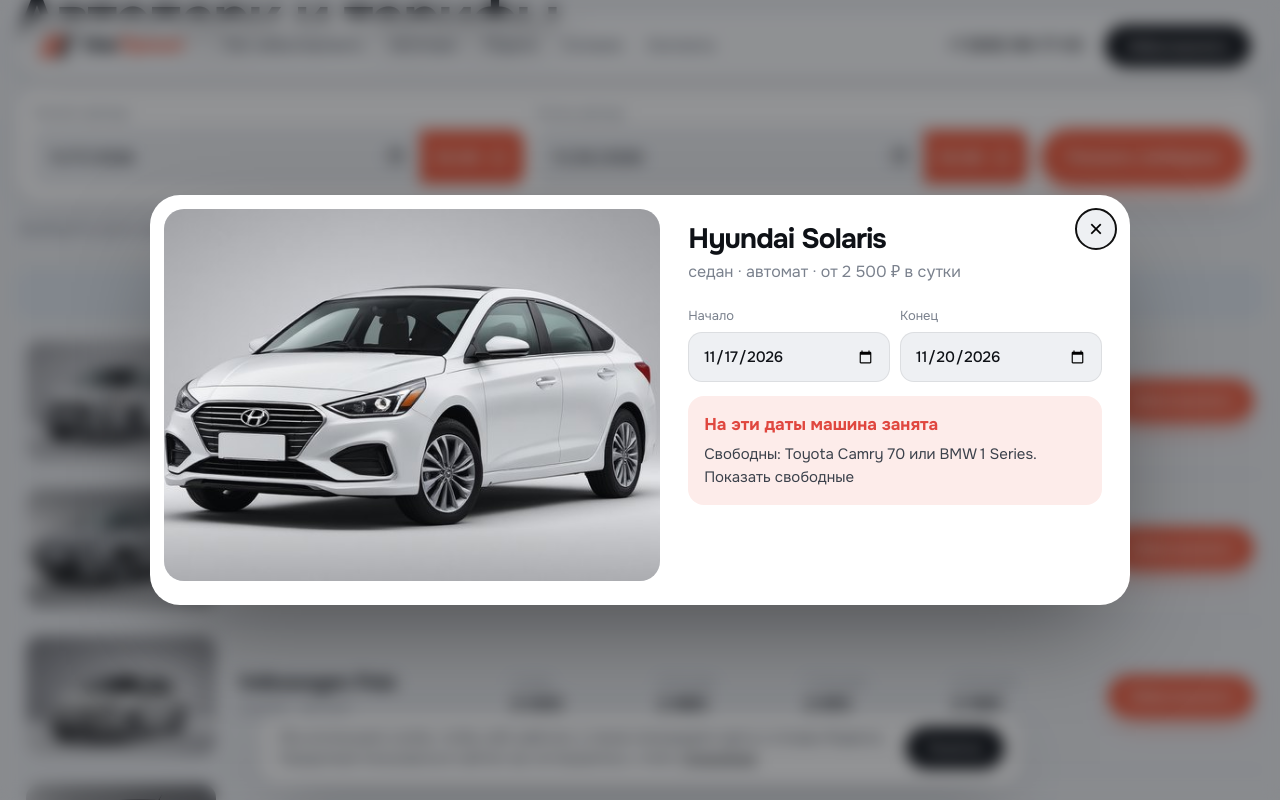
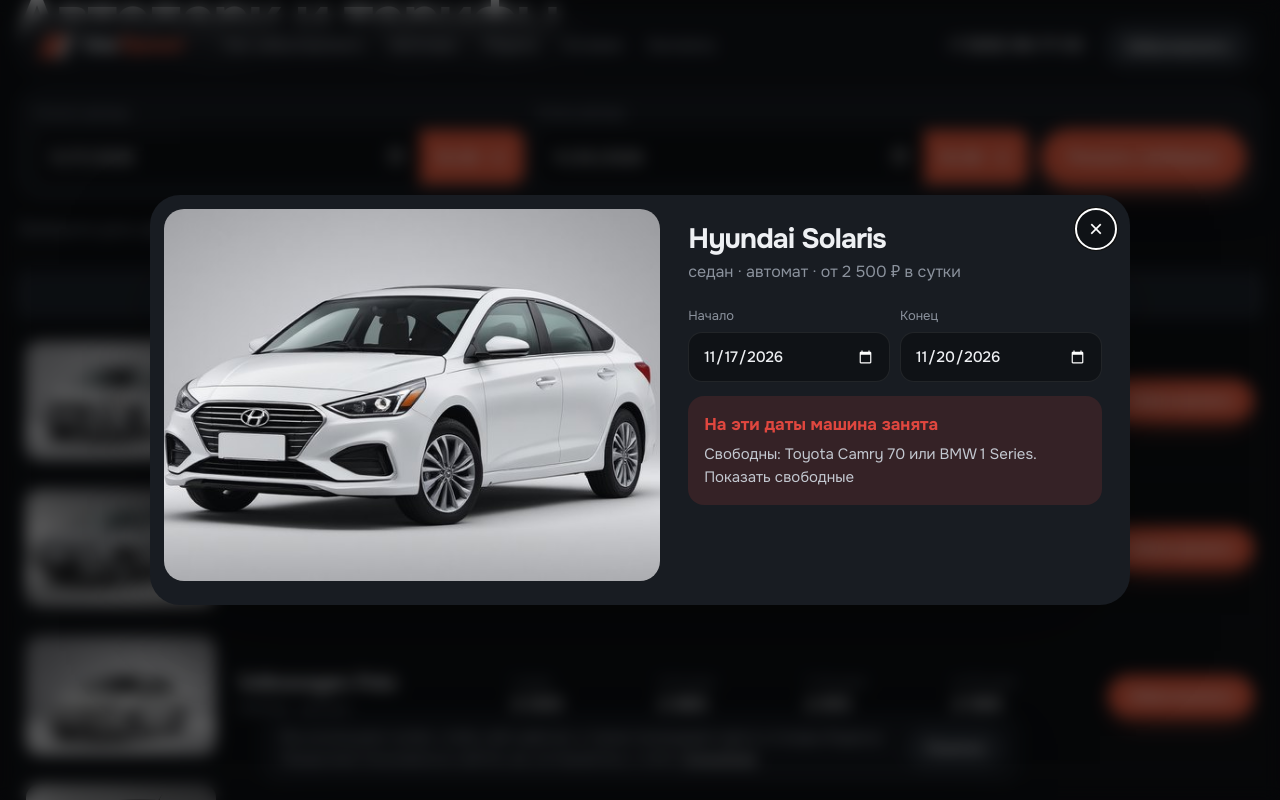
Before and after one commit to blank039/nikprokat-site, a plain HTML site: page index.html in a window 1280 px wide. Both pictures are taken after a click on the element 640 px from the left and 1745 px from the top of the page. Shown: the part 1345-2145 px from the top of the page. Drawn offline with Linux system fonts and the light colour scheme.

Commit message:
Обновление сайта

```diff
--- a/index.html
+++ b/index.html
@@ -7,9 +7,9 @@
 <meta name="viewport" content="width=device-width, initial-scale=1, viewport-fit=cover">
 <title>НикПрокат — аренда авто в Калининграде</title>
 <meta name="description" content="Аренда автомобилей в Калининграде. Подача в аэропорт Храброво и по области.">
-<meta name="theme-color" content="#eef0f3">
+<meta name="theme-color" content="#0f1216">
 <link rel="stylesheet" href="fonts/onest.css">
-<link rel="stylesheet" href="site.css?v=13">
+<link rel="stylesheet" href="site.css?v=14">
 </head>
 <body>
 
--- a/site.css
+++ b/site.css
@@ -343,3 +343,32 @@ button.btn { cursor: pointer; }
 .book__how { margin: 0 0 4px; font-size: 14px; color: var(--muted); }
 .btn--line { background: transparent; color: var(--ink); box-shadow: none; border: 1px solid var(--line); }
 .btn--line:hover { background: var(--bg); }
+
+/* ---------- тёмная тема (2026-11-16): светлый фон резал глаза ---------- */
+:root {
+  --bg: #0f1216;
+  --paper: #181c22;
+  --ink: #eef0f3;
+  --ink-2: #c3c8d0;
+  --muted: #8b929d;
+  --line: rgba(255, 255, 255, .08);
+  --coral-d: #ff7a5c;
+  --shadow: 0 1px 2px rgba(0, 0, 0, .3), 0 12px 32px -12px rgba(0, 0, 0, .55);
+  color-scheme: dark;
+}
+.nav { background: rgba(20, 23, 28, .72); border: 1px solid rgba(255, 255, 255, .07); }
+.btn--dark { background: #2a3038; color: #fff; }
+.btn--dark:hover { background: #343b45; }
+.cta { background-color: #0b0d10; }
+.trow:hover { background: rgba(255, 255, 255, .03); }
+.tariffs__class { background: #20262e; color: var(--ink); }
+.trow__pic { background: #20252c; }
+.trow__tiers .on { background: rgba(241, 96, 67, .16); }
+.book__status.ok { background: rgba(23, 169, 107, .14); }
+.book__status.busy { background: rgba(224, 71, 63, .14); }
+.badge { background: rgba(20, 23, 28, .85); }
+.when__in input[type=date] { color-scheme: dark; }
+.book::backdrop { background: rgba(0, 0, 0, .6); }
+.toast { background: #2a3038; }
+.reviews__ya iframe, .contacts__map { border-color: var(--line); }
+.op { background: #4a3b10; color: #ffd76a; }
```
Also changed, not shown: privacy.html (+1 -1 lines).
